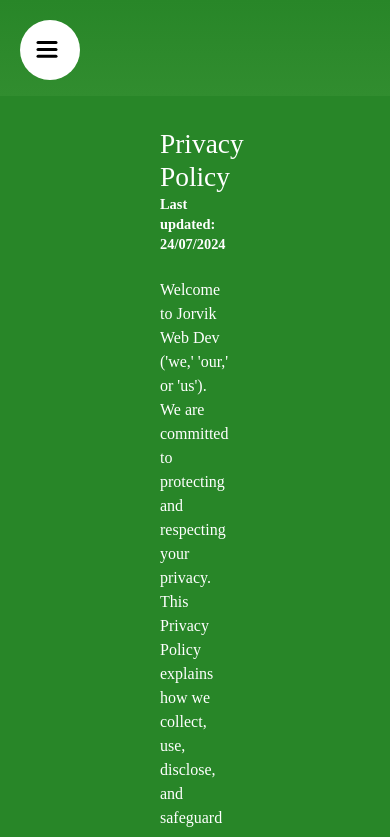
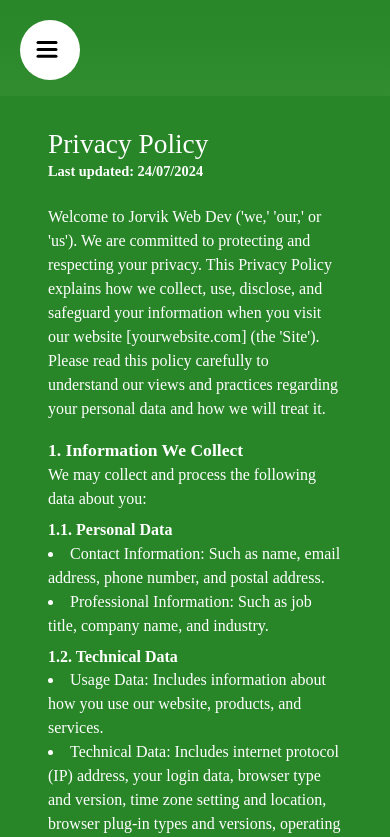
Before and after one commit to hannahf86/jorvikwebdev, a React (Vite) app: page /privacyPolicy in a window 390 px wide. Shown: the top 837 px of the page. Built offline with nearby package versions, Linux system fonts and the light colour scheme.

Commit message:
privacy policy margins updated

```diff
--- a/src/Legal/PrivacyPolicy.jsx
+++ b/src/Legal/PrivacyPolicy.jsx
@@ -6,7 +6,8 @@
 
 const PrivacyPolicy = () => {
   const styles = {
-    background: "flex flex-col text-white mx-40 justify-center pb-12",
+    background:
+      "flex flex-col text-white mx-12 md:mx-32 lg:mx-40 justify-center pb-12",
   };
 
   return (
```
